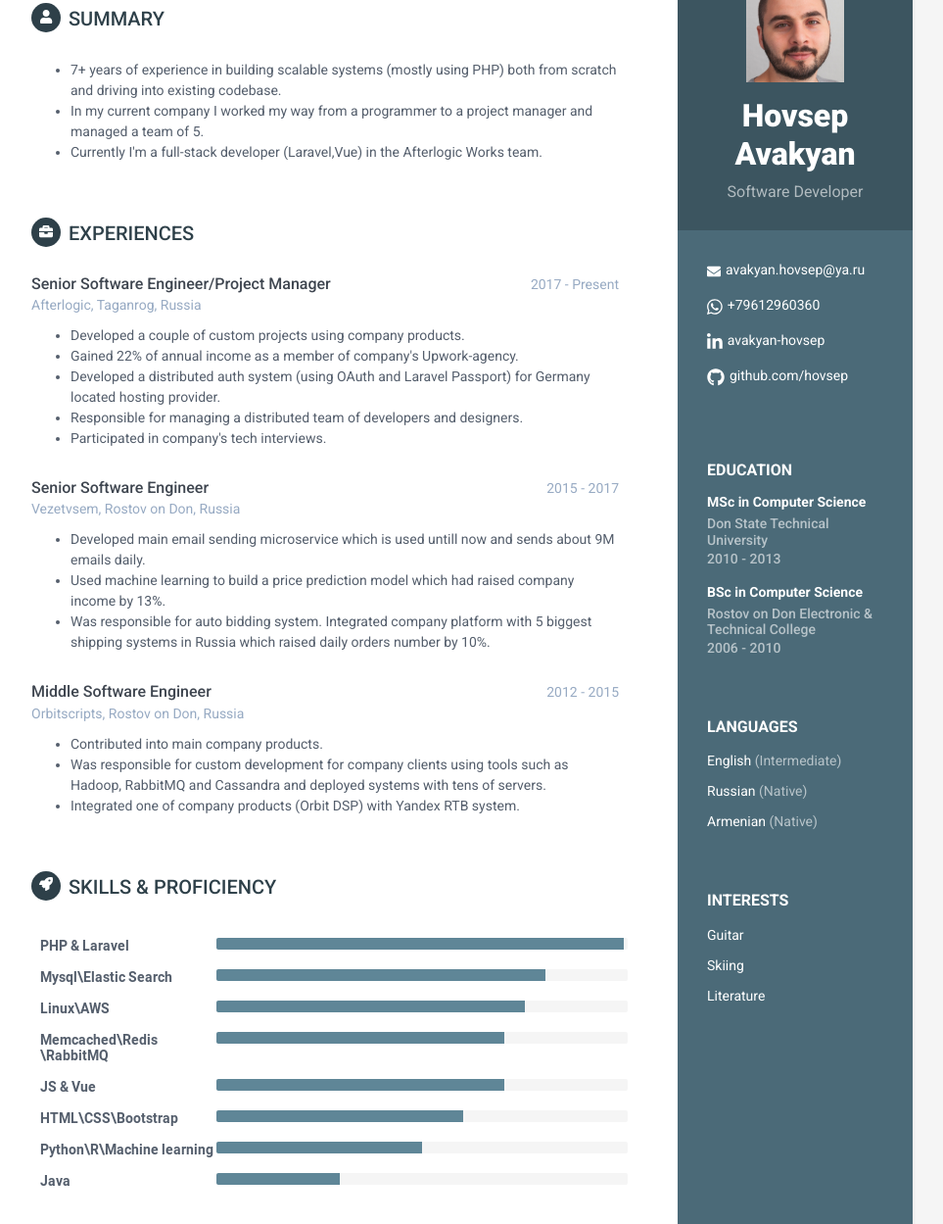
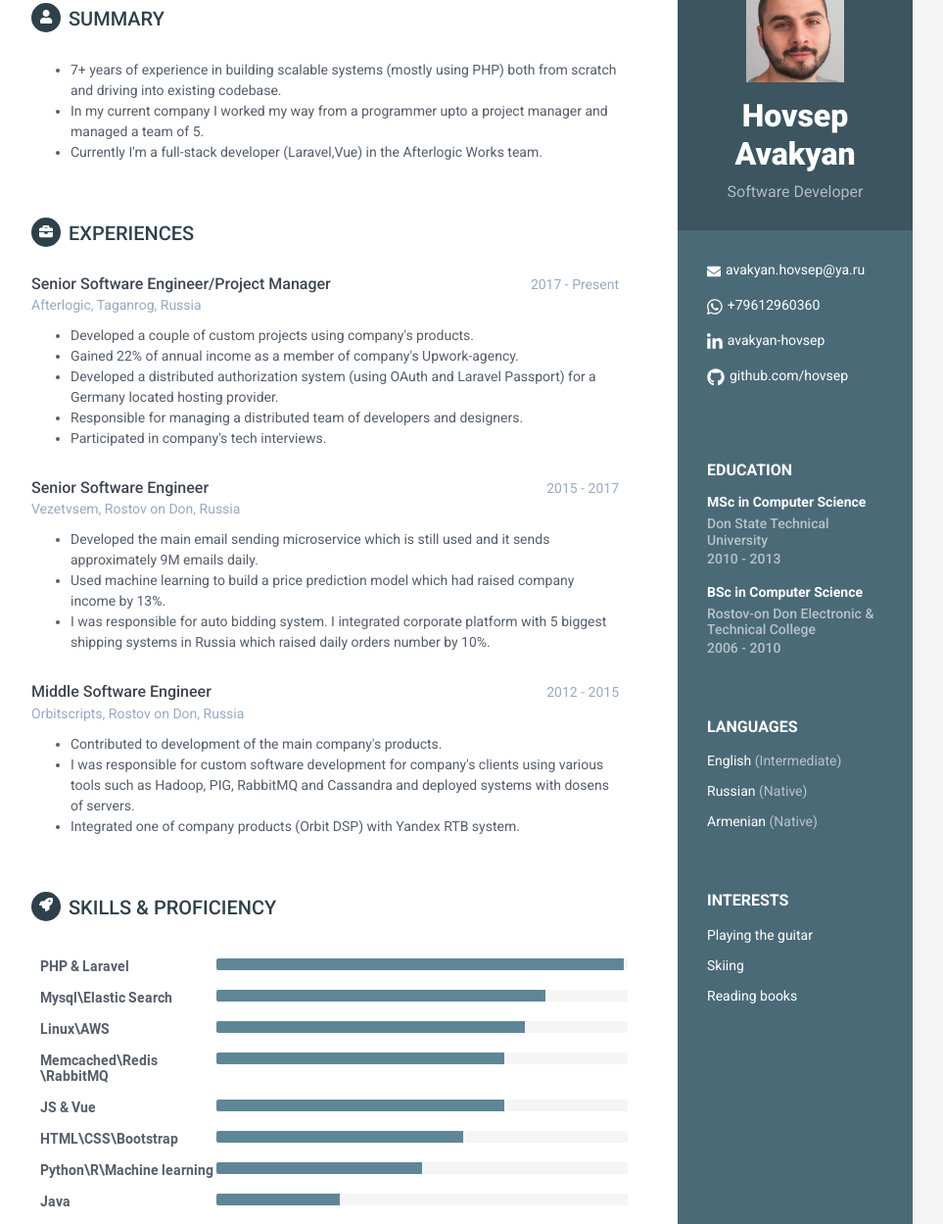
Before and after one commit to hovsep/cv, a plain HTML site: page index.html in a window 1280 px wide. Shown: the part 83-1332 px from the top of the page at 98% size, without its empty margins (188-1151 px from the left). Drawn offline with Linux system fonts and the light colour scheme.

Commit message:
Fixes after CV Duck review

```diff
--- a/index.html
+++ b/index.html
@@ -46,7 +46,7 @@
                 </div><!--//item-->
                 <div class="item">
                     <h4 class="degree">BSc in Computer Science</h4>
-                    <h5 class="meta">Rostov on Don Electronic & Technical College</h5>
+                    <h5 class="meta">Rostov-on Don Electronic & Technical College</h5>
                     <div class="time">2006 - 2010</div>
                 </div><!--//item-->
             </div><!--//education-container-->
@@ -63,9 +63,9 @@
             <div class="interests-container container-block">
                 <h2 class="container-block-title">Interests</h2>
                 <ul class="list-unstyled interests-list">
-                    <li>Guitar</li>
+                    <li>Playing the guitar</li>
                     <li>Skiing</li>
-                    <li>Literature</li>
+                    <li>Reading books</li>
                 </ul>
             </div><!--//interests-->
 
@@ -78,7 +78,7 @@
                 <div class="summary">
                     <ul>
                         <li> 7+ years of experience in building scalable systems (mostly using PHP) both from scratch and driving into existing codebase.</li>
-                        <li>In my  current company I worked my way from a programmer to a project manager and managed a team of 5.</li>
+                        <li>In my  current company I worked my way from a programmer upto a project manager and managed a team of 5.</li>
                         <li>Currently I'm a full-stack developer (Laravel,Vue) in the Afterlogic Works team.</li>
                     </ul>
                 </div><!--//summary-->
@@ -98,13 +98,13 @@
                     <div class="details">
                         <ul>
                             <li>
-                                Developed a couple of custom projects using company products.
+                                Developed a couple of custom projects using company's products.
                             </li>
                             <li>
                                 Gained 22% of annual income as a member of company's Upwork-agency.
                             </li>
                             <li>
-                                Developed a distributed auth system (using OAuth and Laravel Passport) for Germany located hosting provider.
+                                Developed a distributed authorization system (using OAuth and Laravel Passport) for a Germany located hosting provider.
                             </li>
                             <li>
                                 Responsible for managing a distributed team of developers and designers.
@@ -127,13 +127,13 @@
                     <div class="details">
                         <ul>
                             <li>
-                                Developed main email sending microservice which is used untill now and sends about 9M emails daily.
+                                Developed the main email sending microservice which is still used and it sends approximately 9M emails daily.
                             </li>
                             <li>
                                 Used machine learning to build a price prediction model which had raised company income by 13%.
                             </li>
                             <li>
-                                Was responsible for auto bidding system. Integrated company platform with 5 biggest shipping systems in Russia which raised daily orders number by 10%.
+                                I was responsible for auto bidding system. I integrated corporate platform with 5 biggest shipping systems in Russia which raised daily orders number by 10%.
                             </li>
                         </ul>
                     </div><!--//details-->
@@ -150,10 +150,10 @@
                     <div class="details">
                         <ul>
                             <li>
-                                Contributed into main company products.
+                                Contributed to development of the main company's products.
                             </li>
                             <li>
-                                Was responsible for custom development for company clients using tools such as Hadoop, RabbitMQ and Cassandra and deployed systems with tens of servers.
+                                I was responsible for custom software development for company's clients using various tools such as Hadoop, PIG, RabbitMQ and Cassandra and deployed systems with dosens of servers.
                             </li>
                             <li>
                                 Integrated one of company products (Orbit DSP) with Yandex RTB system.
```
